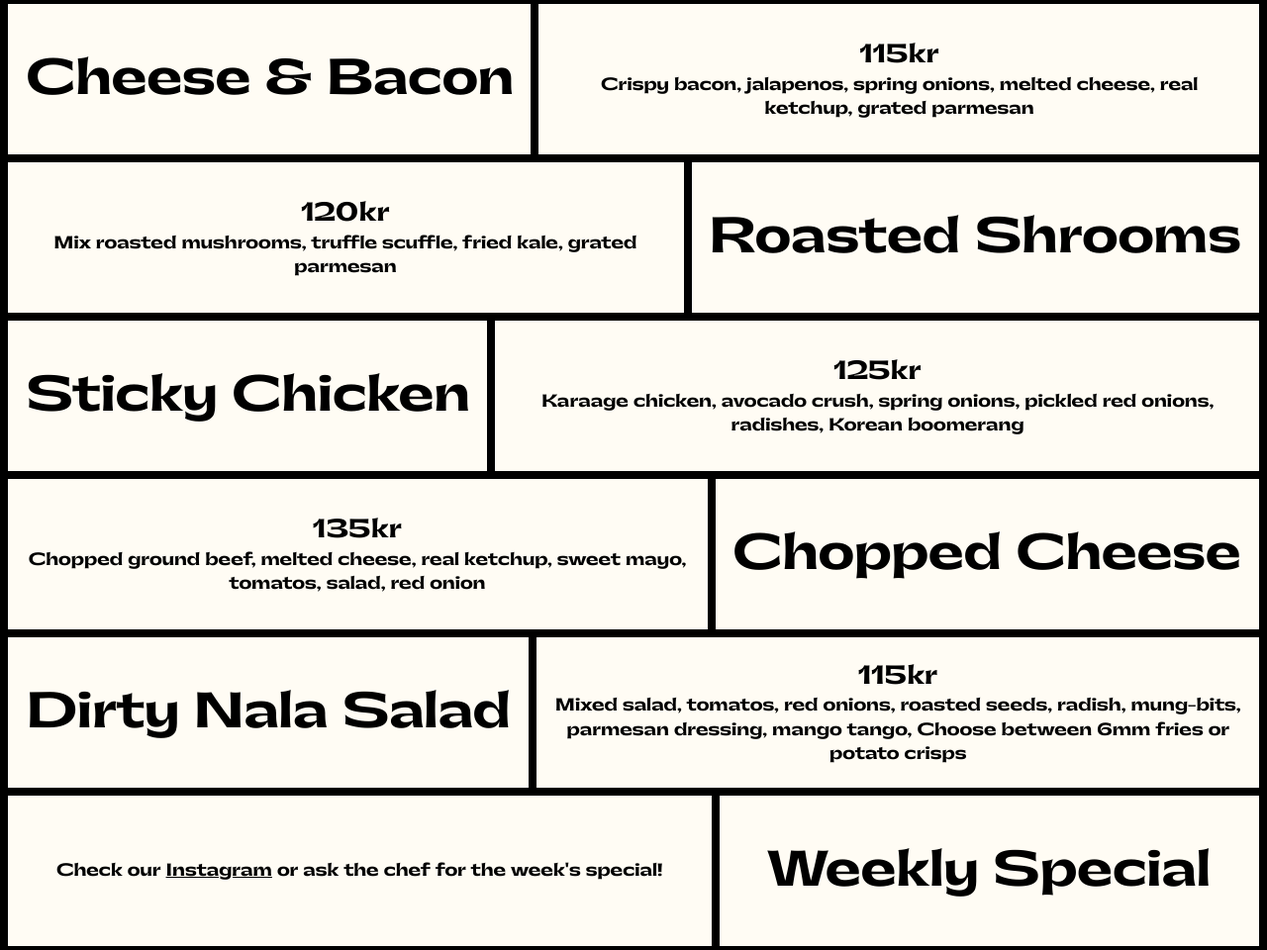
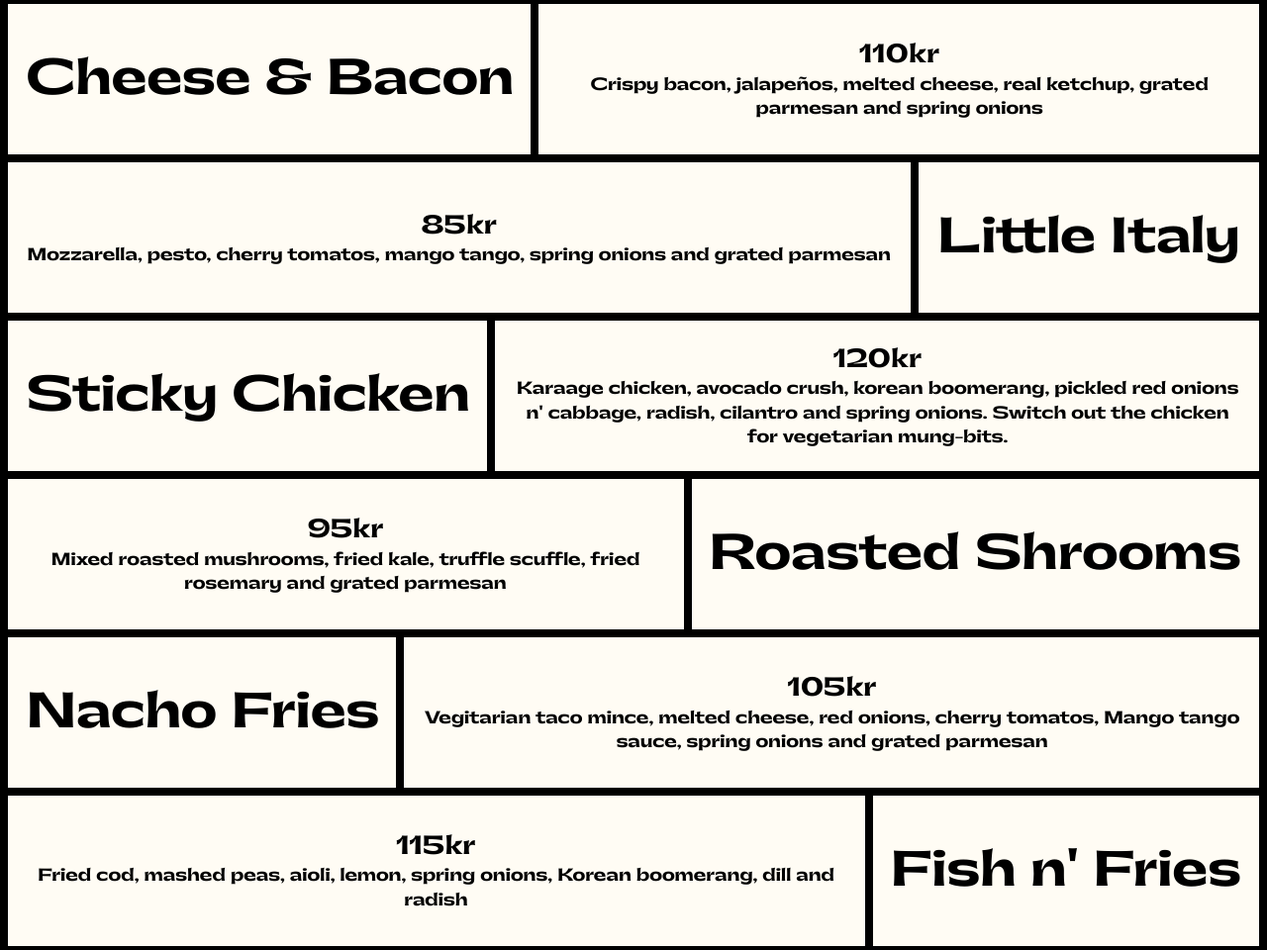
Before and after one commit to beernfries/pre-launch-web, a website: page docs/restaurant/menu/index.html in a window 1280 px wide. Shown: the part 371-1331 px from the top of the page at 99% size. Drawn offline with Linux system fonts and the light colour scheme.

Commit message:
Update menu

```diff
--- a/docs/restaurant/menu/index.html
+++ b/docs/restaurant/menu/index.html
@@ -88,10 +88,31 @@
         </div>
         <div class="menu__column">
           <div class="menu__description">
-            Crispy bacon, jalapenos, spring onions, melted cheese, real ketchup,
-            grated parmesan
+            Crispy bacon, jalapeños, melted cheese, real ketchup, grated parmesan and spring onions
           </div>
-          <div class="menu__price">115 kr</div>
+          <div class="menu__price">110 kr</div>
+        </div>
+      </div>
+      <div class="menu__item menu__item--reverse">
+        <div class="menu__column menu__column--nowrap">
+          <h3 class="menu__heading menu__heading--3">Little Italy</h3>
+        </div>
+        <div class="menu__column">
+          <div class="menu__description">
+            Mozzarella, pesto, cherry tomatos, mango tango, spring onions and grated parmesan
+          </div>
+          <div class="menu__price">85 kr</div>
+        </div>
+      </div>
+      <div class="menu__item">
+        <div class="menu__column menu__column--nowrap">
+          <h3 class="menu__heading menu__heading--3">Sticky Chicken</h3>
+        </div>
+        <div class="menu__column">
+          <div class="menu__description">
+            Karaage chicken, avocado crush, korean boomerang, pickled red onions n' cabbage, radish, cilantro and spring onions. Switch out the chicken for vegetarian mung-bits.
+          </div>
+          <div class="menu__price">120 kr</div>
         </div>
       </div>
       <div class="menu__item menu__item--reverse">
@@ -100,46 +121,34 @@
         </div>
         <div class="menu__column">
           <div class="menu__description">
-            Mix roasted mushrooms, truffle scuffle, fried kale, grated parmesan
+            Mixed roasted mushrooms, fried kale, truffle scuffle, fried rosemary and grated parmesan
           </div>
-          <div class="menu__price">120 kr</div>
+          <div class="menu__price">95 kr</div>
         </div>
       </div>
       <div class="menu__item">
         <div class="menu__column menu__column--nowrap">
-          <h3 class="menu__heading menu__heading--3">Sticky Chicken</h3>
+          <h3 class="menu__heading menu__heading--3">Nacho Fries</h3>
         </div>
         <div class="menu__column">
           <div class="menu__description">
-            Karaage chicken, avocado crush, spring onions, pickled red onions, radishes, Korean boomerang
+            Vegitarian taco mince, melted cheese, red onions, cherry tomatos, Mango tango sauce, spring onions and grated parmesan
           </div>
-          <div class="menu__price">125 kr</div>
+          <div class="menu__price">105 kr</div>
         </div>
       </div>
-
       <div class="menu__item menu__item--reverse">
         <div class="menu__column menu__column--nowrap">
-          <h3 class="menu__heading menu__heading--3">Chopped Cheese</h3>
+          <h3 class="menu__heading menu__heading--3">Fish n' Fries</h3>
         </div>
         <div class="menu__column">
           <div class="menu__description">
-            Chopped ground beef, melted cheese, real ketchup, sweet mayo, tomatos, salad, red onion
-          </div>
-          <div class="menu__price">135 kr</div>
-        </div>
-      </div>
-      <div class="menu__item">
-        <div class="menu__column menu__column--nowrap">
-          <h3 class="menu__heading menu__heading--3">Dirty Nala Salad</h3>
-        </div>
-        <div class="menu__column">
-          <div class="menu__description">
-            Mixed salad, tomatos, red onions, roasted seeds, radish, mung-bits, parmesan dressing, mango tango, Choose between 6mm fries or potato crisps
+            Fried cod, mashed peas, aioli, lemon, spring onions, Korean boomerang, dill and radish
           </div>
           <div class="menu__price">115 kr</div>
         </div>
       </div>
-      <div class="menu__item menu__item--reverse">
+      <div class="menu__item">
         <div class="menu__column menu__column--nowrap">
           <h3 class="menu__heading menu__heading--3">Weekly Special</h3>
         </div>
```
